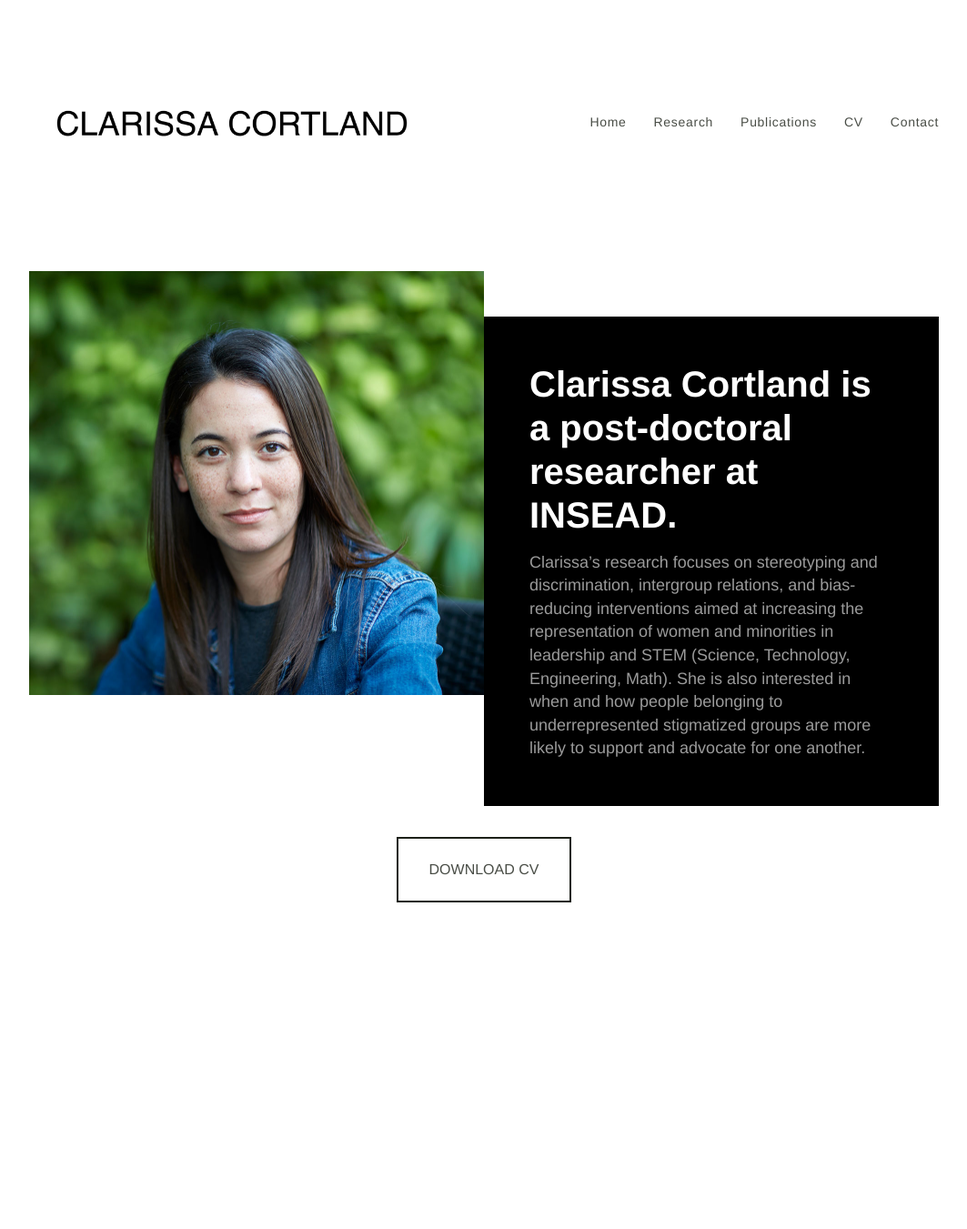
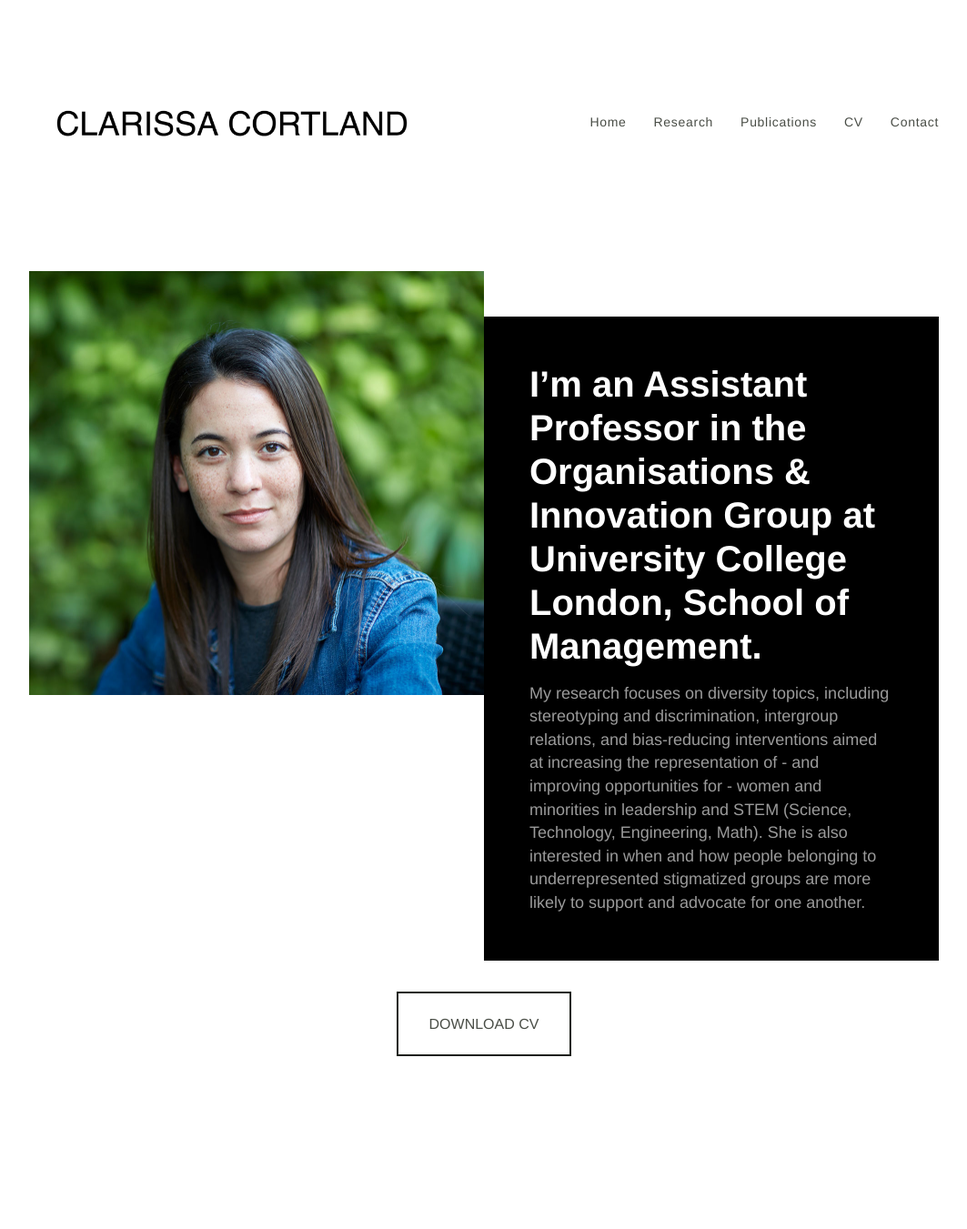
Before and after one commit to clarissacortland/clarissacortland.github.io, a Jekyll site: the page built from index.md, in a window 1280 px wide. Shown: the whole page at 91% size, without its empty margins (108-1171 px from the left). Built offline with Jekyll 4.4.1, drawn with Linux system fonts in a browser that asks for light colours; before the commit the page ends 1182 px from its top, so only the background shows below that.

Commit message:
Update index.md

```diff
--- a/index.md
+++ b/index.md
@@ -3,11 +3,11 @@ layout: home
 title: Clarissa Cortland
 ---
 
-# Clarissa Cortland is a post-doctoral researcher at [INSEAD](https://www.insead.edu/).
+# I'm an Assistant Professor in the Organisations & Innovation Group at University College London, School of Management.
 
-Clarissa’s research focuses on stereotyping and discrimination, intergroup
-relations, and bias-reducing interventions aimed at increasing the
-representation of women and minorities in leadership and STEM (Science,
+My research focuses on diversity topics, including stereotyping and discrimination, intergroup relations,
+and bias-reducing interventions aimed at increasing the
+representation of - and improving opportunities for - women and minorities in leadership and STEM (Science,
 Technology, Engineering, Math). She is also interested in when and how people
 belonging to underrepresented stigmatized groups are more likely to support and
 advocate for one another.
```
